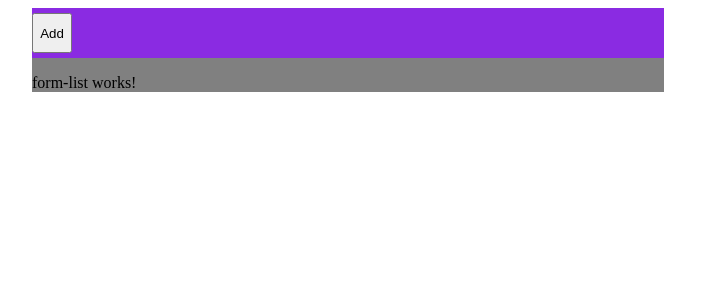
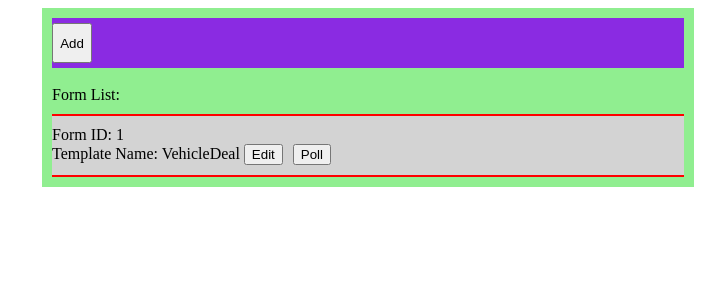
Before and after one commit to pawelrosikrosinski/forms-old-recruitment-task, an Angular app in the folder angular/forms-frontend/: page / in a window 1280 px wide. Shown: the top 300 px of the page, without its empty margins (292-1017 px from the left). Built offline with nearby package versions, Linux system fonts and the light colour scheme.

Commit message:
Basic intercomponent communication. Basic layout.

```diff
--- a/angular/forms-frontend/src/app/app.component.ts
+++ b/angular/forms-frontend/src/app/app.component.ts
@@ -3,7 +3,7 @@ import { Component } from '@angular/core';
 @Component({
   selector: 'app-root',
   //imports:[],
-  template: "<app-bar></app-bar><app-form-list></app-form-list>",
+  template: "<div><app-bar></app-bar><br>Form List: <br><app-form-list></app-form-list></div>",
   styleUrls: ['./app.component.css']
 })
 export class AppComponent {
--- a/angular/forms-frontend/src/app/app.module.ts
+++ b/angular/forms-frontend/src/app/app.module.ts
@@ -5,13 +5,14 @@ import { AppComponent } from './app.component';
 import { BarComponent } from './bar/bar.component';
 import { AddIconComponent } from './add-icon/add-icon.component';
 import { FormListComponent } from './form-list/form-list.component';
+
 @NgModule({
   declarations: [
     AppComponent
 
   ],
   imports: [
-    BrowserModule, BarComponent, AddIconComponent, FormListComponent
+    BrowserModule, BarComponent, AddIconComponent, FormListComponent,
   ],
   providers: [],
   bootstrap: [AppComponent]
--- /dev/null
+++ b/angular/forms-frontend/src/app/form-list-post.ts
@@ -0,0 +1,5 @@
+export interface FormListPost {
+    id: Number,
+    template_name: string,
+
+}
--- a/angular/forms-frontend/src/app/form-list-post/form-list-post.component.css
+++ b/angular/forms-frontend/src/app/form-list-post/form-list-post.component.css
@@ -0,0 +1,15 @@
+.post {
+
+    width:100%;
+
+    border-top:2px solid red;
+    border-bottom:2px solid red;
+    background-color: lightgray;
+    margin-top: 10px;
+    padding-block: 10px;
+}
+
+.button {
+
+   margin-right:10px
+}
--- a/angular/forms-frontend/src/app/form-list-post/form-list-post.component.ts
+++ b/angular/forms-frontend/src/app/form-list-post/form-list-post.component.ts
@@ -1,17 +1,32 @@
-import { Component } from '@angular/core';
+import { Component, Input } from '@angular/core';
 import { CommonModule } from '@angular/common';
-
+import { FormListComponent } from '../form-list/form-list.component';
+import { FormListPost } from '../form-list-post';
 @Component({
   selector: 'app-form-list-post',
   standalone: true,
   imports: [CommonModule],
   template: `
-    <p>
-      form-list-post works!
-    </p>
+
+    <section>
+
+      <div class="post">
+      Form ID: {{master.id}}<br>Template Name: {{master.template_name}}
+
+      <span>
+      <button class="button">Edit</button>
+      <button class="button">Poll</button>
+      </span>
+      </div>
+
+
+
+    </section>
   `,
   styleUrls: ['./form-list-post.component.css']
 })
 export class FormListPostComponent {
 
-}
+  @Input() master!: FormListPost
+
+ }
--- a/angular/forms-frontend/src/app/form-list/form-list.component.ts
+++ b/angular/forms-frontend/src/app/form-list/form-list.component.ts
@@ -1,17 +1,23 @@
 import { Component } from '@angular/core';
 import { CommonModule } from '@angular/common';
+import { FormListPostComponent } from '../form-list-post/form-list-post.component';
+import { FormListPost } from '../form-list-post';
 
 @Component({
   selector: 'app-form-list',
   standalone: true,
-  imports: [CommonModule],
+  imports: [CommonModule,  FormListPostComponent, FormListPostComponent],
   template: `
-    <p>
-      form-list works!
-    </p>
+    <app-form-list-post [master] = "FormList" ></app-form-list-post>
   `,
   styleUrls: ['./form-list.component.css']
 })
 export class FormListComponent {
 
-}
+
+  FormList: FormListPost = {
+
+    id: 1,
+    template_name: "VehicleDeal"
+  }
+};
--- a/angular/forms-frontend/src/styles.css
+++ b/angular/forms-frontend/src/styles.css
@@ -4,6 +4,7 @@
 
     left:50%;
     transform:translate(50%, 0%);
-    background-color: gray;
+    background-color: lightgreen;
+    padding:10px;
 
 }
```
